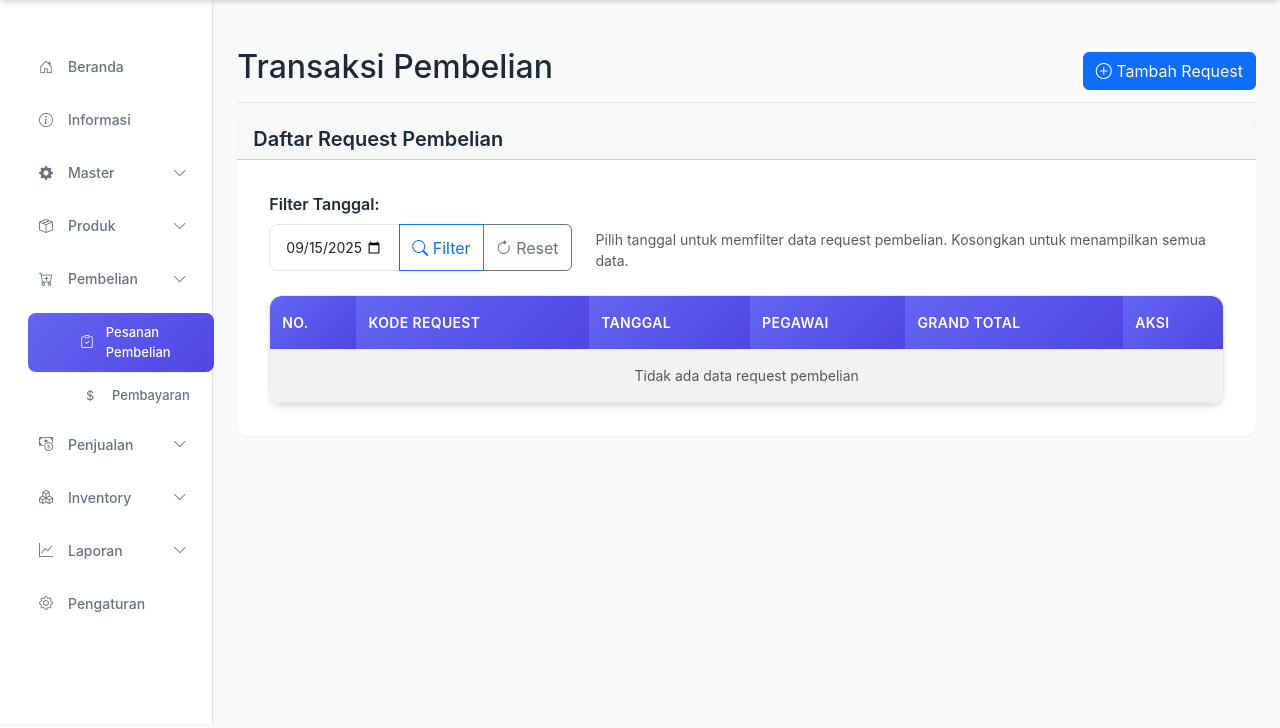
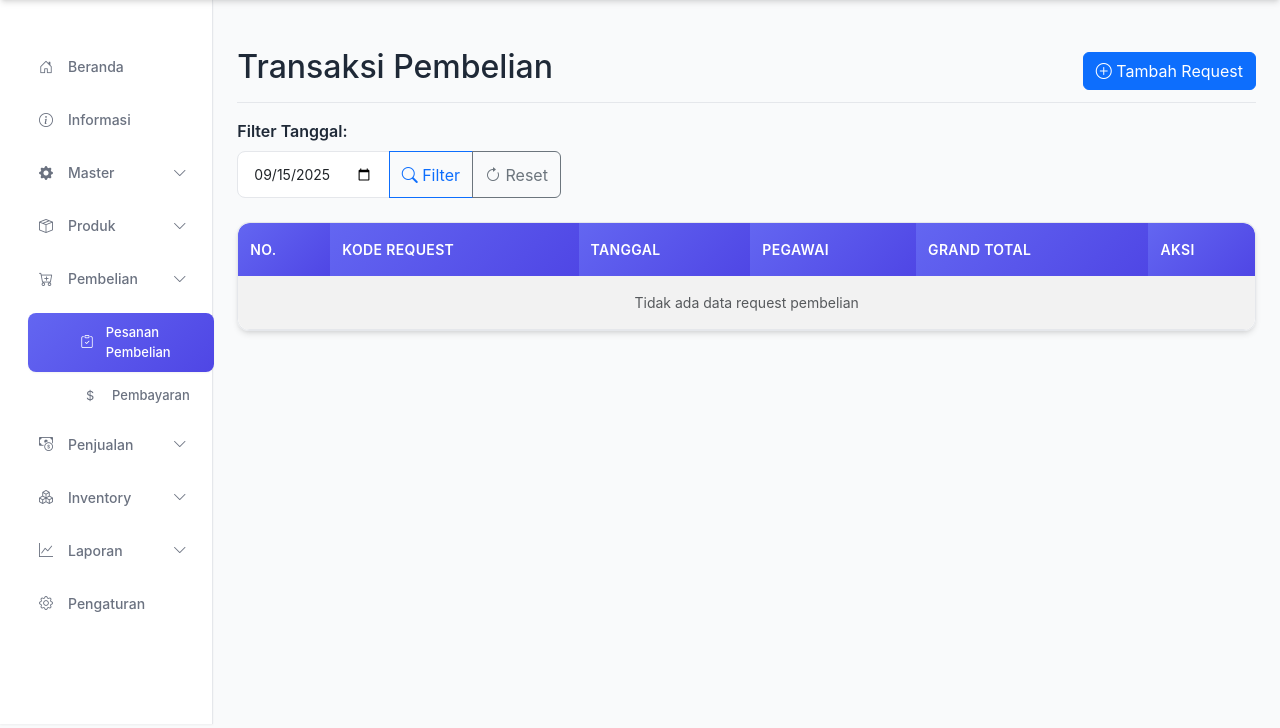
Before and after one commit to samcodingcoach/MentimunAPI, a PHP site: page /pembelian.php in a window 1280 px wide. Shown: the part 72-800 px from the top of the page. Run offline with PHP 8.4, Linux system fonts and the light colour scheme; the visitor is signed in with stand-in values (Sample User, id 1); data that the repository does not hold is empty; some libraries are stand-ins or nearby versions.

Commit message:
fix design

```diff
--- a/public/admin/pembelian.php
+++ b/public/admin/pembelian.php
@@ -489,11 +489,9 @@ while ($row = mysqli_fetch_assoc($result_vendor)) {
           <?php endif; ?>
 
           <!-- Daftar Request / PO -->
-          <div class="card mb-4">
-            <div class="card-header">
-              <h5 class="card-title mb-0">Daftar Request Pembelian</h5>
-            </div>
-            <div class="card-body">
+          <div class="mb-4">
+
+            <div>
               <!-- Filter Tanggal -->
               <div class="row mb-4">
                 <div class="col-md-4">
@@ -508,10 +506,7 @@ while ($row = mysqli_fetch_assoc($result_vendor)) {
                     </button>
                   </div>
                 </div>
-                <div class="col-md-8">
-                  <div class="d-flex align-items-end h-100">
-                    <small class="text-muted">Pilih tanggal untuk memfilter data request pembelian. Kosongkan untuk menampilkan semua data.</small>
-                  </div>
+
                 </div>
               </div>
 
```
